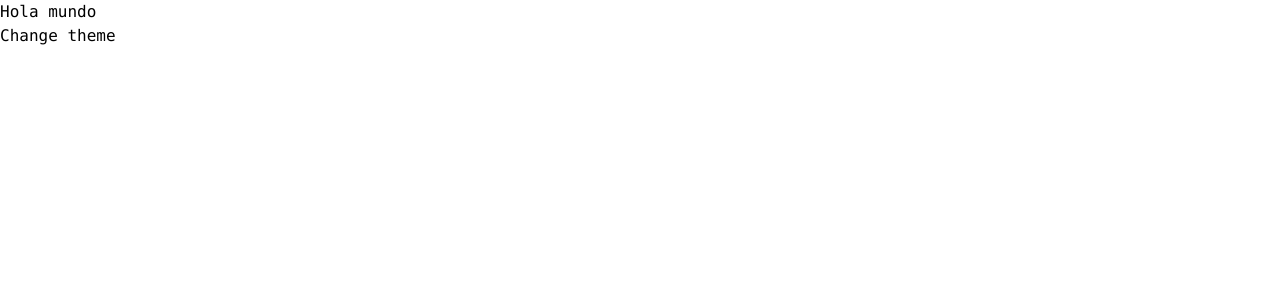
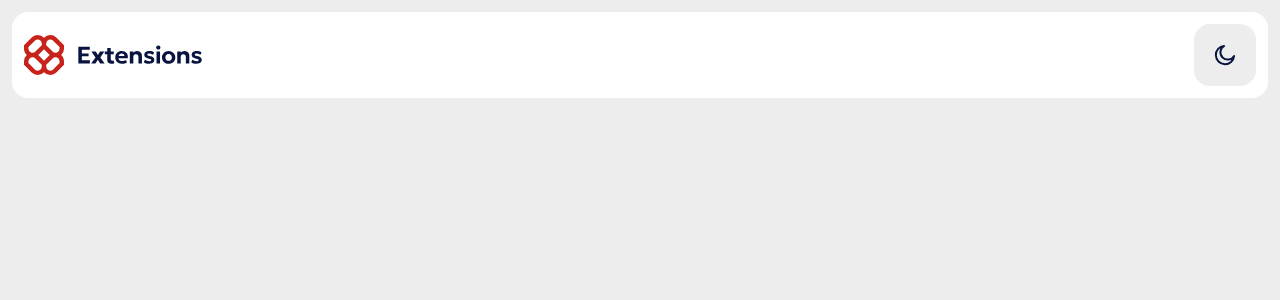
Before and after one commit to zahidzta/extensions-manager, a React (Vite) app: page / in a window 1280 px wide. Shown: the top 300 px of the page. Built offline with nearby package versions, Linux system fonts and the light colour scheme.

Commit message:
feat: implement Header component for theme toggling and layout

```diff
--- a/src/App.tsx
+++ b/src/App.tsx
@@ -1,24 +1,10 @@
-import { useSettings } from "./context/SettingsContext"
+import Header from "./components/Header"
 
 function App() {
 
-  const {settings, updateSettings} = useSettings()
-
-  function handleChange() {
-    let theme = settings.theme
-    theme = theme === "dark" ? "light" : "dark"
-    updateSettings("theme", theme)
-  }
-
   return (
-    <div className="font-mono">
-      <h1>Hola mundo</h1>
-      <button
-        onClick={() => handleChange()}
-        className="bg-white dark:bg-black text-black dark:text-white"
-      >
-        Change theme
-      </button>
+    <div className="font-mono bg-neutral-100 h-screen p-3">
+      <Header />
     </div>
   )
 }
--- /dev/null
+++ b/src/components/Header.tsx
@@ -0,0 +1,24 @@
+import { useSettings } from "../context/SettingsContext"
+
+export default function Header() {
+
+    const {settings, updateSettings} = useSettings()
+
+    function handleChange() {
+        let theme = settings.theme
+        theme = theme === "dark" ? "light" : "dark"
+        updateSettings("theme", theme)
+    }
+
+    return(
+        <header className="flex justify-between bg-white dark:bg-neutral-800 p-3 rounded-2xl">
+            <img src="logo.svg" alt="logo" />
+            <button
+                onClick={() => handleChange()}
+                className="bg-neutral-100 dark:bg-neutral-700 p-5 rounded-2xl"
+            >
+                <img src={settings.theme === "dark" ? "icon-sun.svg" : "icon-moon.svg"} alt="theme-icon" />
+            </button>
+        </header>
+    )
+}
```
